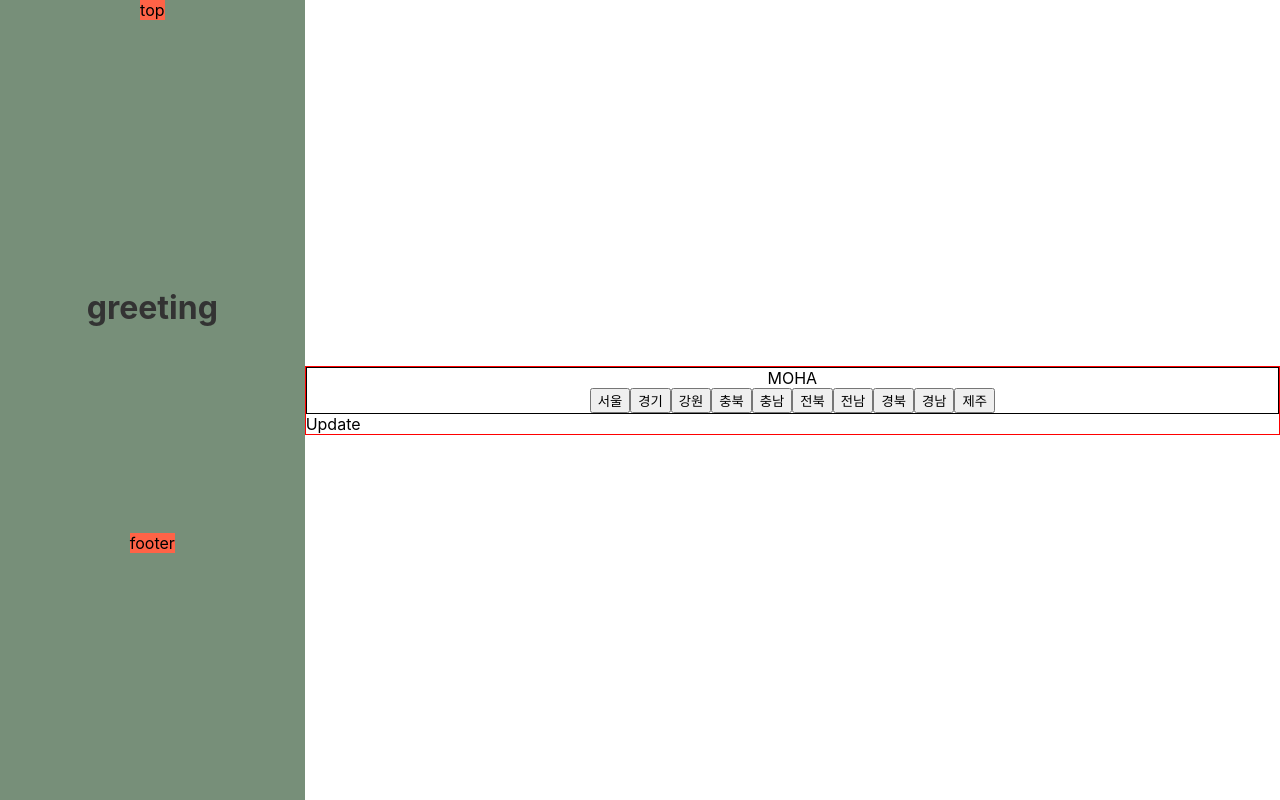
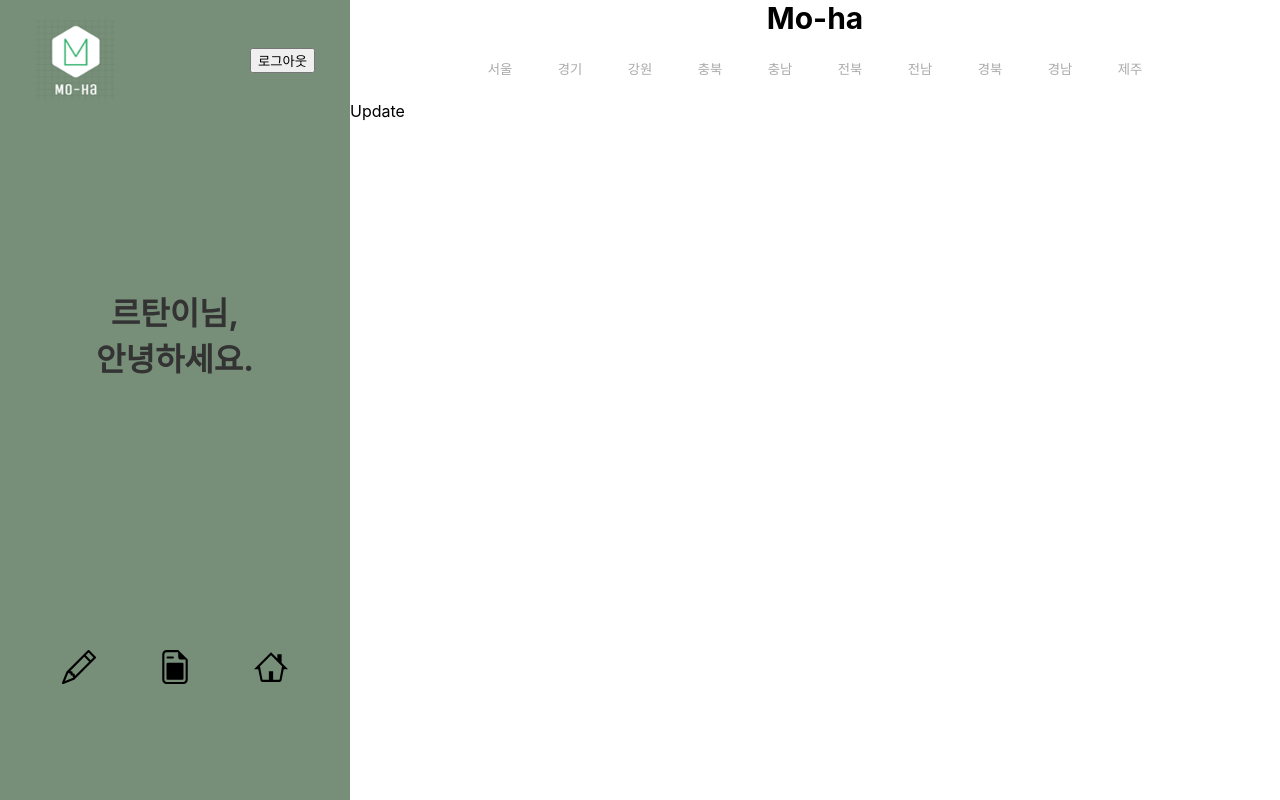
Before and after one commit to hanghae99Moha/hanghae99_Mo-ha, a React (Create React App) app: page /update in a window 1280 px wide. Built offline with nearby package versions, Linux system fonts and the light colour scheme.

Commit message:
사이드바, 헤더 view 완료

```diff
--- a/package.json
+++ b/package.json
@@ -11,6 +11,7 @@
     "immer": "^9.0.12",
     "react": "17.0.2",
     "react-dom": "17.0.2",
+    "react-icons": "^4.3.1",
     "react-redux": "^7.2.8",
     "react-router-dom": "5.2.1",
     "react-scripts": "5.0.0",
--- a/src/components/Header.jsx
+++ b/src/components/Header.jsx
@@ -3,25 +3,24 @@ import styled from "styled-components";
 
 // elements
 import { GlobalStyle } from "../elements";
-import { Grid } from "../elements";
 
 const Header = () => {
   return (
     <React.Fragment>
       <GlobalStyle />
       <HeaderWrap>
-        <Logo>MOHA</Logo>
+        <Logo onClick={() => {}}>Mo-ha</Logo>
         <Cat>
-          <button>서울</button>
-          <button>경기</button>
-          <button>강원</button>
-          <button>충북</button>
-          <button>충남</button>
-          <button>전북</button>
-          <button>전남</button>
-          <button>경북</button>
-          <button>경남</button>
-          <button>제주</button>
+          <StBtn onClick={() => {}}>서울</StBtn>
+          <StBtn onClick={() => {}}>경기</StBtn>
+          <StBtn onClick={() => {}}>강원</StBtn>
+          <StBtn onClick={() => {}}>충북</StBtn>
+          <StBtn onClick={() => {}}>충남</StBtn>
+          <StBtn onClick={() => {}}>전북</StBtn>
+          <StBtn onClick={() => {}}>전남</StBtn>
+          <StBtn onClick={() => {}}>경북</StBtn>
+          <StBtn onClick={() => {}}>경남</StBtn>
+          <StBtn onClick={() => {}}>제주</StBtn>
         </Cat>
       </HeaderWrap>
     </React.Fragment>
@@ -38,10 +37,33 @@ const HeaderWrap = styled.div`
   max-width: 1200px;
   margin: auto;
   position: sticky;
+  background-color: #fff;
   top: 0;
-  border: 1px solid #000;
 `;
 
-const Logo = styled.div``;
+const Logo = styled.div`
+  font-size: 30px;
+  font-weight: bold;
+
+  &:hover {
+    cursor: pointer;
+  }
+`;
 
 const Cat = styled.div``;
+
+const StBtn = styled.button`
+  margin: 20px 10px;
+  border: 2px solid transparent;
+  background-color: transparent;
+  width: 50px;
+  color: #aaa;
+  box-sizing: border-box;
+  transition: ease-in-out 0.2s;
+
+  &:hover {
+    border-bottom: 1px solid var(--color-main);
+    color: #000;
+    cursor: pointer;
+  }
+`;
--- a/src/components/Sidebar.jsx
+++ b/src/components/Sidebar.jsx
@@ -1,25 +1,61 @@
 import React from "react";
 import styled from "styled-components";
 
+import { useState, useEffect } from "react";
+
+// Logo
+import LogoImg from "../assets/Logo.png";
+
 // elements
 import { GlobalStyle } from "../elements";
-import { Button, Grid, Input } from "../elements";
+import { Button, Grid } from "../elements";
+
+// react-icons
+import { BsPencil, BsFileEarmarkPost } from "react-icons/bs";
+import { GoHome } from "react-icons/go";
 
 const Sidebar = () => {
+  const [nickname, setNicname] = useState({
+    nickname: "르탄이",
+  });
+
   return (
     <React.Fragment>
       <GlobalStyle />
       <SidebarPosition>
-        <Grid is_flex fd="column">
-          <Grid>
-            <Top>top</Top>
-          </Grid>
-          <Grid>
-            <Greeting>greeting</Greeting>
-          </Grid>
-          <Grid>
-            <Bottom>footer</Bottom>
-          </Grid>
+        <Grid>
+          <Top>
+            <Logo />
+            <Button>로그아웃</Button>
+          </Top>
+        </Grid>
+        <Grid>
+          <Greeting>
+            {nickname.nickname}님,
+            <br /> 안녕하세요.
+          </Greeting>
+        </Grid>
+        <Grid display="flex">
+          <Bottom>
+            <BsPencil
+              style={{
+                cursor: "pointer",
+              }}
+              onClick={() => {}}
+            />
+            <BsFileEarmarkPost
+              style={{
+                cursor: "pointer",
+              }}
+              onClick={() => {}}
+            />
+            <GoHome
+              style={{
+                cursor: "pointer",
+              }}
+              onClick={() => {}}
+            />
+          </Bottom>
         </Grid>
       </SidebarPosition>
     </React.Fragment>
@@ -30,22 +66,40 @@ export default Sidebar;
 
 const SidebarPosition = styled.div`
   height: 100vh;
-  width: 400px;
+  width: 350px;
   box-sizing: border-box;
   background-color: var(--color-main);
-  /* position: fixed; */
+  position: fixed;
+  display: flex;
+  flex-direction: column;
+  justify-content: space-between;
 `;
 
 const Top = styled.div`
-  background-color: tomato;
-  width: 100%;
+  display: flex;
+  justify-content: space-between;
+  align-items: center;
+  width: 80%;
+  margin: 20px auto;
+`;
+
+const Logo = styled.div`
+  background-image: url(${LogoImg});
+  background-repeat: no-repeat;
+  background-size: cover;
+  width: 80px;
+  height: 80px;
 `;
 
 const Greeting = styled.h1`
   color: #333;
+  text-align: center;
 `;
 
 const Bottom = styled.div`
-  background-color: tomato;
   width: 100%;
+  font-size: 34px;
+  display: flex;
+  justify-content: space-evenly;
+  align-items: center;
 `;
--- a/src/elements/Grid.jsx
+++ b/src/elements/Grid.jsx
@@ -26,12 +26,13 @@ const StGrid = styled.div`
   flex-direction: ${(props) => props.flexDirection};
   justify-content: ${(props) => props.JustifyContent};
 
-  ${(props) => (props.padding ? `padding: ${props.padding};` : "")}
-  ${(props) => (props.margin ? `margin: ${props.margin};` : "")}
-    ${(props) => (props.center ? `text-align: center;` : "")}
-    ${(props) =>
+  ${(props) => (props.padding ? `padding: ${props.padding};` : "")};
+  ${(props) => (props.margin ? `margin: ${props.margin};` : "")};
+  ${(props) => (props.center ? `text-align: center;` : "")};
+  ${(props) =>
     props.is_flex
       ? `display: flex; align-items: center; justify-content: space-between;`
-      : ""}
-    ${(props) => (props.fd ? `flex-direction: ${props.fd};` : "")};
+      : ""};
+  ${(props) => (props.fd ? `flex-direction: ${props.fd};` : "")};
+  ${(props) => (props.vh ? `height: ${props.vh};` : "")}
 `;
--- a/src/shared/App.js
+++ b/src/shared/App.js
@@ -15,17 +15,18 @@ import Detail from "../pages/Detail";
 import Mypost from "../pages/Mypost";
 import Post from "../pages/Post";
 import Update from "../pages/Update";
+import { Switch } from "react-router-dom";
 
 function App() {
   return (
     <div className="App">
       <Grid is_flex>
         <BrowserRouter>
-          <Route path="/" exact>
-            <Login />
-          </Route>
+          <Switch>
+            <Route path="/" exact component={Login}></Route>
+            <Grid is_flex width="100%">
               <Sidebar />
-          <Grid width="100%" border="1px solid red">
+              <Grid width="100%" vh="100vh" margin="0 0 0 350px">
                 <Header />
                 <Route path="/main" exact component={Main}></Route>
                 <Route path="/category" exact component={Category} />
@@ -34,6 +35,8 @@ function App() {
                 <Route path="/post" exact component={Post} />
                 <Route path="/update" exact component={Update} />
               </Grid>
+            </Grid>
+          </Switch>
         </BrowserRouter>
       </Grid>
     </div>
```
Also changed, not shown: src/assets/Logo.png (renamed from public/MOHA_logo.png), 1 other file (tests, documents, lock files or other folders). Lines whose indentation alone changed are shown as unchanged.
